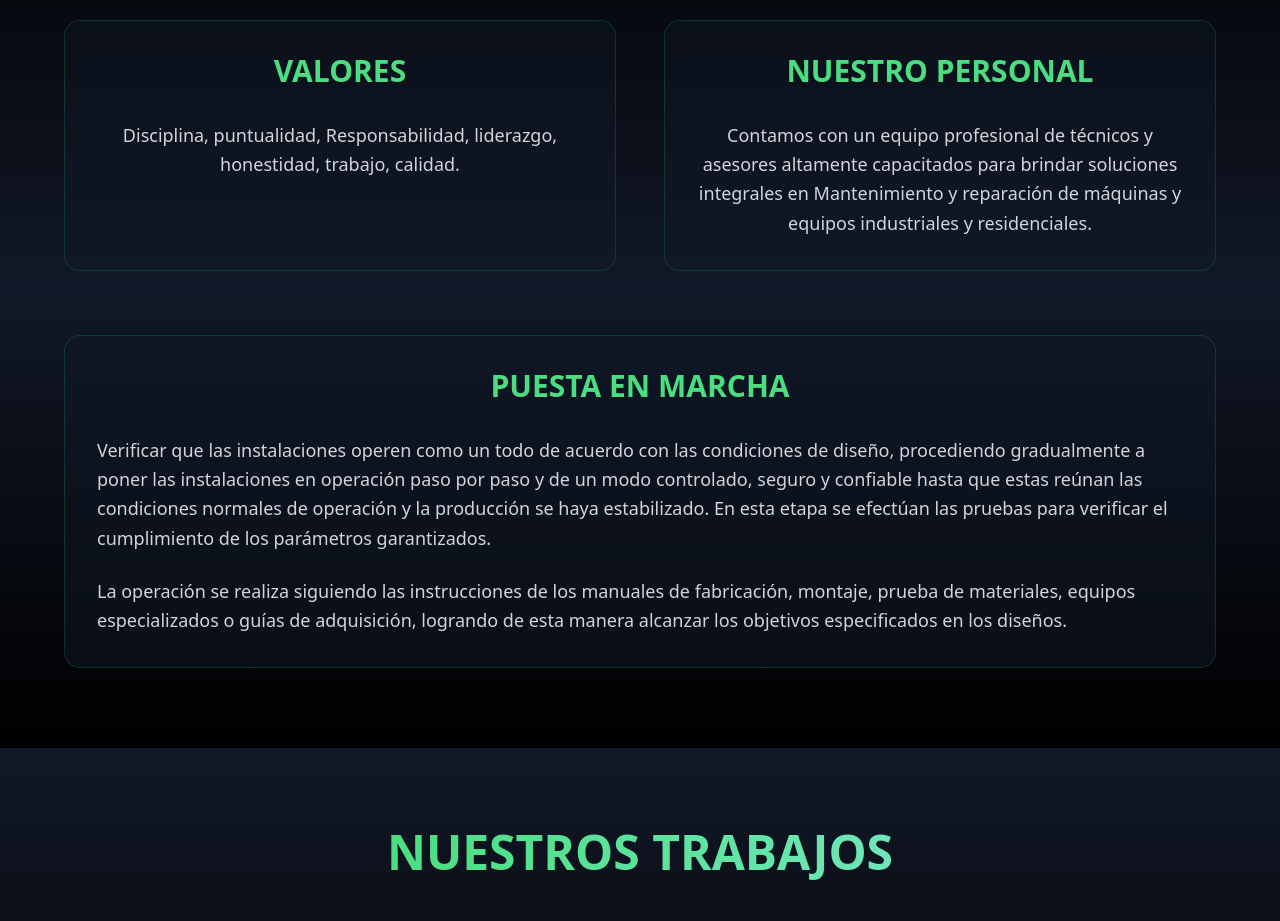
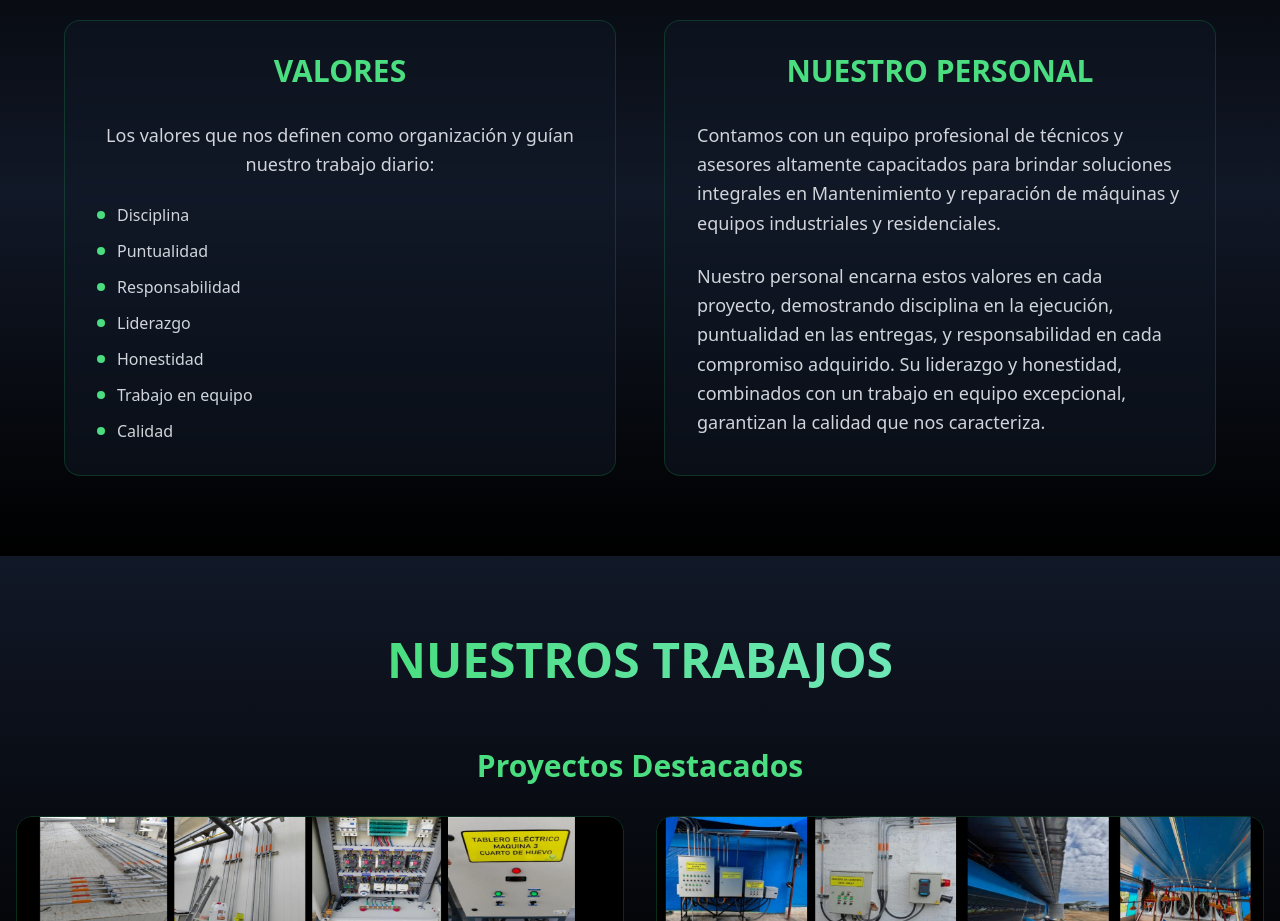
Before and after one commit to kamansoft/soin-d-and-l-site, a React (Vite) app: page / in a window 1280 px wide. Shown: the part 3020-3941 px from the top of the page. Built offline with nearby package versions, Linux system fonts and the light colour scheme.

Commit message:
Refactor: Update values section
- Add a short description of the company values.
- Display the values as a bulleted list.
- Update the "Nuestro Personal" section to explain how the team embodies the values.
- Remove the "Puesta en Marcha" item.

```diff
--- a/src/components/Values.tsx
+++ b/src/components/Values.tsx
@@ -16,10 +16,39 @@ export const Values = () => {
             <h3 className="text-2xl md:text-3xl font-bold mb-8 text-center text-green-400">
               VALORES
             </h3>
-            <p className="text-lg text-gray-300 leading-relaxed text-center">
-              Disciplina, puntualidad, Responsabilidad, liderazgo,
-              honestidad, trabajo, calidad.
+            <p className="text-lg text-gray-300 leading-relaxed mb-6 text-center">
+              Los valores que nos definen como organización y guían nuestro trabajo diario:
             </p>
+            <ul className="space-y-3 text-gray-300">
+              <li className="flex items-center">
+                <span className="w-2 h-2 bg-green-400 rounded-full mr-3"></span>
+                Disciplina
+              </li>
+              <li className="flex items-center">
+                <span className="w-2 h-2 bg-green-400 rounded-full mr-3"></span>
+                Puntualidad
+              </li>
+              <li className="flex items-center">
+                <span className="w-2 h-2 bg-green-400 rounded-full mr-3"></span>
+                Responsabilidad
+              </li>
+              <li className="flex items-center">
+                <span className="w-2 h-2 bg-green-400 rounded-full mr-3"></span>
+                Liderazgo
+              </li>
+              <li className="flex items-center">
+                <span className="w-2 h-2 bg-green-400 rounded-full mr-3"></span>
+                Honestidad
+              </li>
+              <li className="flex items-center">
+                <span className="w-2 h-2 bg-green-400 rounded-full mr-3"></span>
+                Trabajo en equipo
+              </li>
+              <li className="flex items-center">
+                <span className="w-2 h-2 bg-green-400 rounded-full mr-3"></span>
+                Calidad
+              </li>
+            </ul>
           </div>
 
           {/* Professional Team */}
@@ -27,32 +56,18 @@ export const Values = () => {
             <h3 className="text-2xl md:text-3xl font-bold mb-8 text-center text-green-400">
               NUESTRO PERSONAL
             </h3>
-            <p className="text-lg text-gray-300 leading-relaxed text-center">
+            <p className="text-lg text-gray-300 leading-relaxed mb-6">
               Contamos con un equipo profesional de técnicos y
               asesores altamente capacitados para brindar soluciones
               integrales en Mantenimiento y reparación de máquinas y
               equipos industriales y residenciales.
             </p>
-          </div>
-        </div>
-
-        {/* Commissioning and Operation Section */}
-        <div className="mt-16 bg-gray-900/50 backdrop-blur-sm rounded-2xl p-8 border border-green-500/20">
-          <h3 className="text-2xl md:text-3xl font-bold mb-8 text-center text-green-400">
-            PUESTA EN MARCHA
-          </h3>
-          <div className="space-y-6 text-gray-300">
-            <p className="text-lg leading-relaxed">
-              Verificar que las instalaciones operen como un todo de acuerdo con las condiciones de diseño,
-              procediendo gradualmente a poner las instalaciones en operación paso por paso y de un modo
-              controlado, seguro y confiable hasta que estas reúnan las condiciones normales de operación
-              y la producción se haya estabilizado. En esta etapa se efectúan las pruebas para verificar el
-              cumplimiento de los parámetros garantizados.
-            </p>
-            <p className="text-lg leading-relaxed">
-              La operación se realiza siguiendo las instrucciones de los manuales de fabricación, montaje,
-              prueba de materiales, equipos especializados o guías de adquisición, logrando de esta manera
-              alcanzar los objetivos especificados en los diseños.
+            <p className="text-lg text-gray-300 leading-relaxed">
+              Nuestro personal encarna estos valores en cada proyecto,
+              demostrando disciplina en la ejecución, puntualidad en las entregas,
+              y responsabilidad en cada compromiso adquirido. Su liderazgo y
+              honestidad, combinados con un trabajo en equipo excepcional,
+              garantizan la calidad que nos caracteriza.
             </p>
           </div>
         </div>
```
